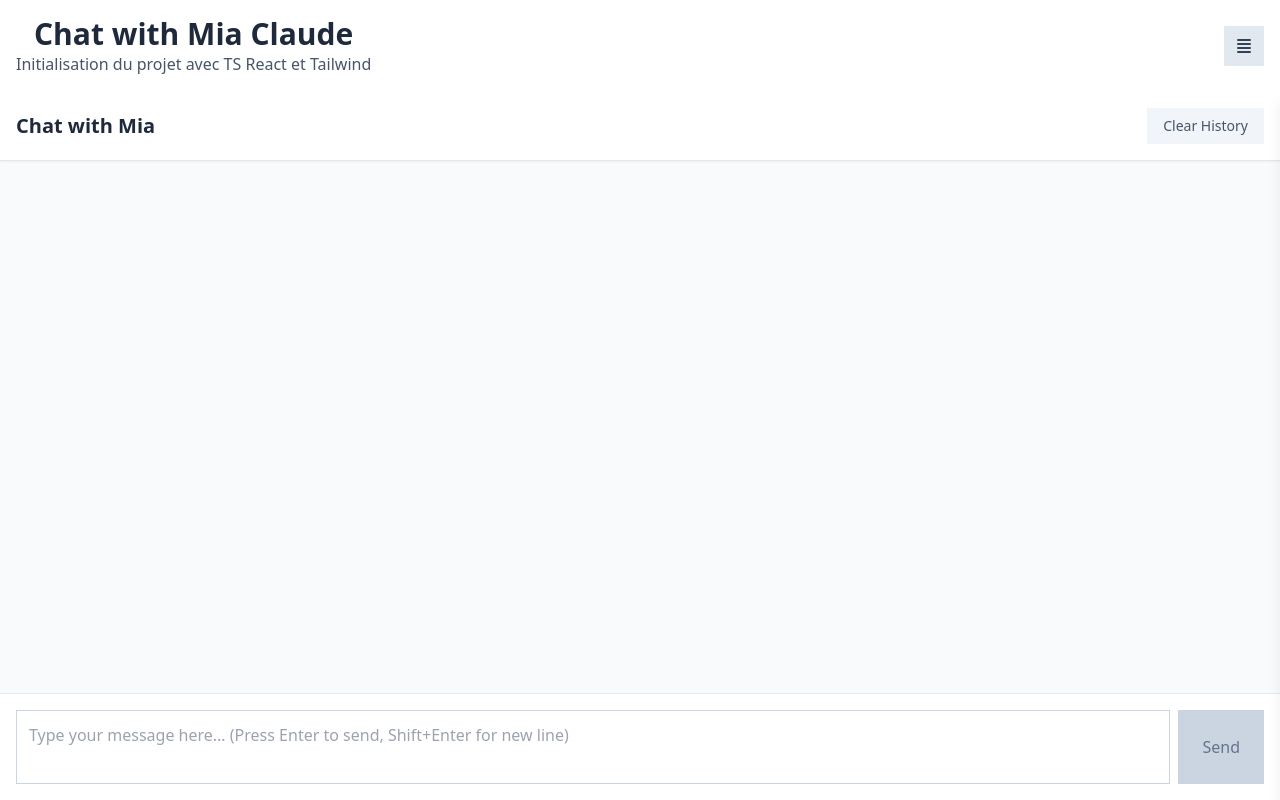
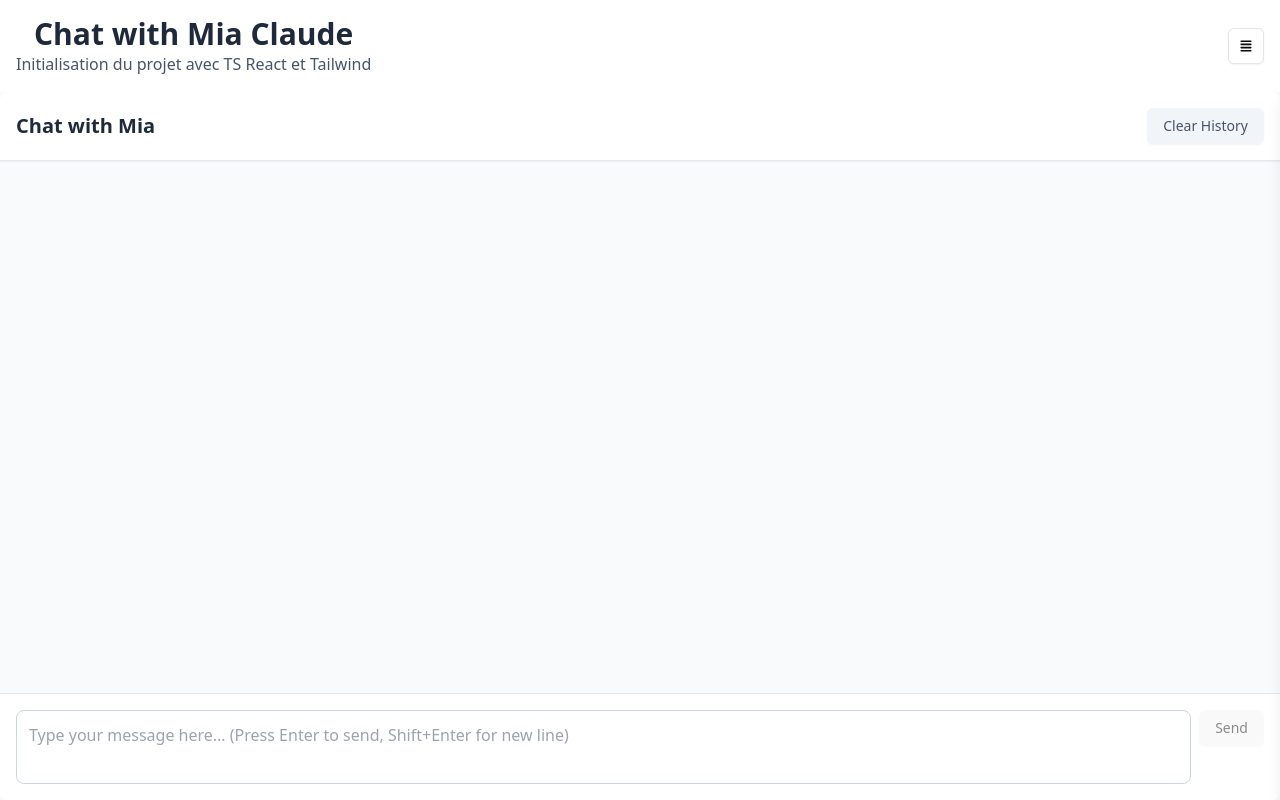
Before and after one commit to Dorianmav/my-claude, a React (Vite) app: page / in a window 1280 px wide. Built offline with nearby package versions, Linux system fonts and the light colour scheme; what groq-sdk would draw is missing.

Commit message:
♻️ refactor: Migration des boutons vers shadcn-ui Button

```diff
--- a/src/components/Chat.tsx
+++ b/src/components/Chat.tsx
@@ -1,8 +1,9 @@
-import React, { useEffect, useRef, useState, KeyboardEvent } from "react";
+import React, { useEffect, useRef, useState, KeyboardEvent, useCallback } from "react";
 import Groq from "groq-sdk";
 import { MarkdownRenderer } from "./MarkdownRenderer";
 import { ContentData } from '../types';
 import CodePreview from './CodePreview';
+import { Button } from "./ui/button";
 
 interface Message {
   role: "user" | "assistant" | "system";
@@ -14,10 +15,22 @@ interface ChatProps {
   onContentGenerated: (data: ContentData) => void;
 }
 
+interface PreviewWrapperProps {
+  content: ContentData;
+  onContentGenerated: (data: ContentData) => void;
+}
+
 const groq = new Groq({
   apiKey: import.meta.env.VITE_APP_GROQ_API_KEY,
   dangerouslyAllowBrowser: true,
 });
+
+const PreviewWrapper: React.FC<PreviewWrapperProps> = ({ content, onContentGenerated }) => (
+  <CodePreview
+    content={content}
+    onOpenCanvas={() => onContentGenerated(content)}
+  />
+);
 
 export const Chat: React.FC<ChatProps> = ({ onContentGenerated }) => {
   const [inputText, setInputText] = useState("");
@@ -25,8 +38,29 @@ export const Chat: React.FC<ChatProps> = ({ onContentGenerated }) => {
   const contentRef = useRef<HTMLDivElement>(null);
   const [messages, setMessages] = useState<Message[]>(() => {
     const saved = localStorage.getItem("chatHistory");
-    return saved ? JSON.parse(saved) : [];
+    const systemMessage: Message = {
+      role: "system",
+      content: `Pour toute visualisation de données ou graphiques :
+      1. Utilisez TOUJOURS la librairie recharts (https://recharts.org/). C'est une exigence obligatoire.
+      2. Donnez uniquement les étapes 1 (installation) et 2 (code source complet du composant).
+      3. Ne donnez JAMAIS l'étape 3 d'utilisation du composant.
+      4. Donnez UNIQUEMENT le code source complet de mon composant React`,
+      timestamp: new Date().toISOString()
+    };
+    const savedMessages = saved ? JSON.parse(saved) : [];
+    // Ajouter le message système uniquement s'il n'existe pas déjà
+    if (!savedMessages.some((msg: { role: string; }) => msg.role === "system")) {
+      savedMessages.unshift(systemMessage);
+    }
+    return savedMessages;
   });
+
+  const renderPreviewComponent = useCallback((content: ContentData) => (
+    <PreviewWrapper
+      content={content}
+      onContentGenerated={onContentGenerated}
+    />
+  ), [onContentGenerated]);
 
   // Optimisation du scroll automatique
   const scrollToBottom = () => {
@@ -148,18 +182,18 @@ export const Chat: React.FC<ChatProps> = ({ onContentGenerated }) => {
       handleSendMessage();
     }
   };
-
   return (
     <div className="h-full flex flex-col bg-slate-50">
       {/* Header */}
       <div className="flex justify-between items-center p-4 border-b border-slate-200 bg-white rounded-t-lg shadow-sm">
         <h2 className="text-xl font-semibold text-slate-800">Chat with Mia</h2>
-        <button
+        <Button
           onClick={clearHistory}
+          variant="secondary"
           className="px-4 py-2 text-sm font-medium text-slate-600 hover:text-slate-800 bg-slate-100 hover:bg-slate-200 rounded-md transition-colors duration-200"
         >
           Clear History
-        </button>
+        </Button>
       </div>
 
       {/* Chat History - Container */}
@@ -167,32 +201,26 @@ export const Chat: React.FC<ChatProps> = ({ onContentGenerated }) => {
         {/* Scrollable Messages Area */}
         <div ref={contentRef} className="absolute inset-0 overflow-y-auto">
           <div className="p-4 space-y-4">
-            {messages.map((message: Message, index: number) => (
+            {messages
+              .filter((message: Message) => message.role !== "system")
+              .map((message: Message, index: number) => {
+                const messageClassName = message.role === "user"
+                  ? "bg-blue-500 text-white"
+                  : "bg-white text-slate-800";
+
+                return (
                   <div
-                key={index}
-                className={`flex ${
-                  message.role === "user" ? "justify-end" : "justify-start"
-                }`}
+                    key={`${message.timestamp}-${index}`}
+                    className={`flex ${message.role === "user" ? "justify-end" : "justify-start"}`}
                   >
                     <div
-                  className={`max-w-[80%] rounded-lg p-4 ${
-                    message.role === "user"
-                      ? "bg-blue-500 text-white"
-                      : message.role === "system"
-                      ? "bg-red-100 text-red-700"
-                      : "bg-white text-slate-800"
-                  }`}
+                      className={`max-w-[80%] rounded-lg p-4 ${messageClassName}`}
                     >
                       {message.role === "assistant" ? (
                         <div className="prose prose-sm max-w-none">
                           <MarkdownRenderer
                             content={message.content}
-                        codePreviewComponent={(content: ContentData) => (
-                          <CodePreview
-                            content={content}
-                            onOpenCanvas={() => onContentGenerated(content)}
-                          />
-                        )}
+                            codePreviewComponent={renderPreviewComponent}
                           />
                         </div>
                       ) : (
@@ -200,7 +228,8 @@ export const Chat: React.FC<ChatProps> = ({ onContentGenerated }) => {
                       )}
                     </div>
                   </div>
-            ))}
+                );
+              })}
           </div>
         </div>
       </div>
@@ -216,17 +245,13 @@ export const Chat: React.FC<ChatProps> = ({ onContentGenerated }) => {
             placeholder="Type your message here... (Press Enter to send, Shift+Enter for new line)"
             disabled={isLoading}
           />
-          <button
+          <Button
             onClick={handleSendMessage}
             disabled={isLoading || !inputText.trim()}
-            className={`px-6 py-3 rounded-lg font-medium transition-colors duration-200 ${
-              isLoading || !inputText.trim()
-                ? "bg-slate-300 text-slate-500 cursor-not-allowed"
-                : "bg-blue-600 text-white hover:bg-blue-700"
-            }`}
+            variant={isLoading || !inputText.trim() ? "secondary" : "default"}
           >
             {isLoading ? "Sending..." : "Send"}
-          </button>
+          </Button>
         </div>
       </div>
     </div>
--- a/src/components/CodePreview.tsx
+++ b/src/components/CodePreview.tsx
@@ -1,5 +1,6 @@
 import React from 'react';
 import { ContentData } from '../types';
+import { Button } from "./ui/button";
 
 interface CodePreviewProps {
   content: ContentData;
@@ -8,9 +9,10 @@ interface CodePreviewProps {
 
 export const CodePreview: React.FC<CodePreviewProps> = ({ content, onOpenCanvas }) => {
   return (
-    <button
+    <Button
       onClick={onOpenCanvas}
-      className="w-full flex items-center gap-3 px-4 py-3 bg-gray-50 hover:bg-gray-100 border border-gray-200 rounded-lg text-left transition-colors"
+      variant="outline"
+      className="w-full flex items-center gap-3 justify-start h-auto py-3"
     >
       <div className="text-gray-500 font-mono text-sm">&lt;/&gt;</div>
       <div className="flex-1">
@@ -22,7 +24,7 @@ export const CodePreview: React.FC<CodePreviewProps> = ({ content, onOpenCanvas
         </div>
       </div>
       <div className="text-gray-400">›</div>
-    </button>
+    </Button>
   );
 };
 
--- a/src/components/CoppyButton.tsx
+++ b/src/components/CoppyButton.tsx
@@ -1,4 +1,5 @@
 import React, { useState } from 'react';
+import { Button } from "./ui/button";
 
 interface CopyButtonProps {
   code: string;
@@ -18,14 +19,15 @@ const CopyButton: React.FC<CopyButtonProps> = ({ code }) => {
   };
 
   return (
-    <button
+    <Button
       onClick={handleCopy}
-      className="absolute right-2.5 top-2.5 px-2.5 py-1.5 bg-gray-100 border border-gray-300 rounded text-xs cursor-pointer"
+      variant="outline"
+      size="sm"
+      className="absolute right-2.5 top-2.5"
     >
       {copied ? 'Copied!' : 'Copy'}
-    </button>
+    </Button>
   );
 };
 
-
 export default CopyButton;
--- a/src/components/CustomHeader.tsx
+++ b/src/components/CustomHeader.tsx
@@ -1,4 +1,5 @@
 import React from "react";
+import { Button } from "./ui/button";
 
 interface CustomHeaderProps {
   isShow: boolean;
@@ -17,8 +18,9 @@ const CustomHeader = ({ isShow, setIsShow }: CustomHeaderProps) => {
         <p className="text-slate-600">Initialisation du projet avec TS React et Tailwind</p>
       </div>
       <div className="flex items-center">
-        <button
-          className="bg-slate-200 hover:bg-slate-300 text-slate-700 font-medium p-2.5 rounded-lg transition-colors duration-200 flex items-center justify-center"
+        <Button
+          variant="outline"
+          size="icon"
           onClick={handleShow}
         >
           <svg
@@ -33,7 +35,7 @@ const CustomHeader = ({ isShow, setIsShow }: CustomHeaderProps) => {
               clipRule="evenodd"
             />
           </svg>
-        </button>
+        </Button>
       </div>
     </div>
   );
--- a/src/index.css
+++ b/src/index.css
@@ -1,3 +1,68 @@
 @tailwind base;
 @tailwind components;
 @tailwind utilities;
+
+@layer base {
+  :root {
+    --background: 0 0% 100%;
+    --foreground: 240 10% 3.9%;
+    --card: 0 0% 100%;
+    --card-foreground: 240 10% 3.9%;
+    --popover: 0 0% 100%;
+    --popover-foreground: 240 10% 3.9%;
+    --primary: 240 5.9% 10%;
+    --primary-foreground: 0 0% 98%;
+    --secondary: 240 4.8% 95.9%;
+    --secondary-foreground: 240 5.9% 10%;
+    --muted: 240 4.8% 95.9%;
+    --muted-foreground: 240 3.8% 46.1%;
+    --accent: 240 4.8% 95.9%;
+    --accent-foreground: 240 5.9% 10%;
+    --destructive: 0 84.2% 60.2%;
+    --destructive-foreground: 0 0% 98%;
+    --border: 240 5.9% 90%;
+    --input: 240 5.9% 90%;
+    --ring: 240 10% 3.9%;
+    --chart-1: 12 76% 61%;
+    --chart-2: 173 58% 39%;
+    --chart-3: 197 37% 24%;
+    --chart-4: 43 74% 66%;
+    --chart-5: 27 87% 67%;
+    --radius: 0.5rem
+  }
+  .dark {
+    --background: 240 10% 3.9%;
+    --foreground: 0 0% 98%;
+    --card: 240 10% 3.9%;
+    --card-foreground: 0 0% 98%;
+    --popover: 240 10% 3.9%;
+    --popover-foreground: 0 0% 98%;
+    --primary: 0 0% 98%;
+    --primary-foreground: 240 5.9% 10%;
+    --secondary: 240 3.7% 15.9%;
+    --secondary-foreground: 0 0% 98%;
+    --muted: 240 3.7% 15.9%;
+    --muted-foreground: 240 5% 64.9%;
+    --accent: 240 3.7% 15.9%;
+    --accent-foreground: 0 0% 98%;
+    --destructive: 0 62.8% 30.6%;
+    --destructive-foreground: 0 0% 98%;
+    --border: 240 3.7% 15.9%;
+    --input: 240 3.7% 15.9%;
+    --ring: 240 4.9% 83.9%;
+    --chart-1: 220 70% 50%;
+    --chart-2: 160 60% 45%;
+    --chart-3: 30 80% 55%;
+    --chart-4: 280 65% 60%;
+    --chart-5: 340 75% 55%
+  }
+}
+
+@layer base {
+  * {
+    @apply border-border outline-ring/50;
+  }
+  body {
+    @apply bg-background text-foreground;
+  }
+}
```
Also changed, not shown: src/components/Canva.tsx (+14 -24 lines). Lines whose indentation alone changed are shown as unchanged.
